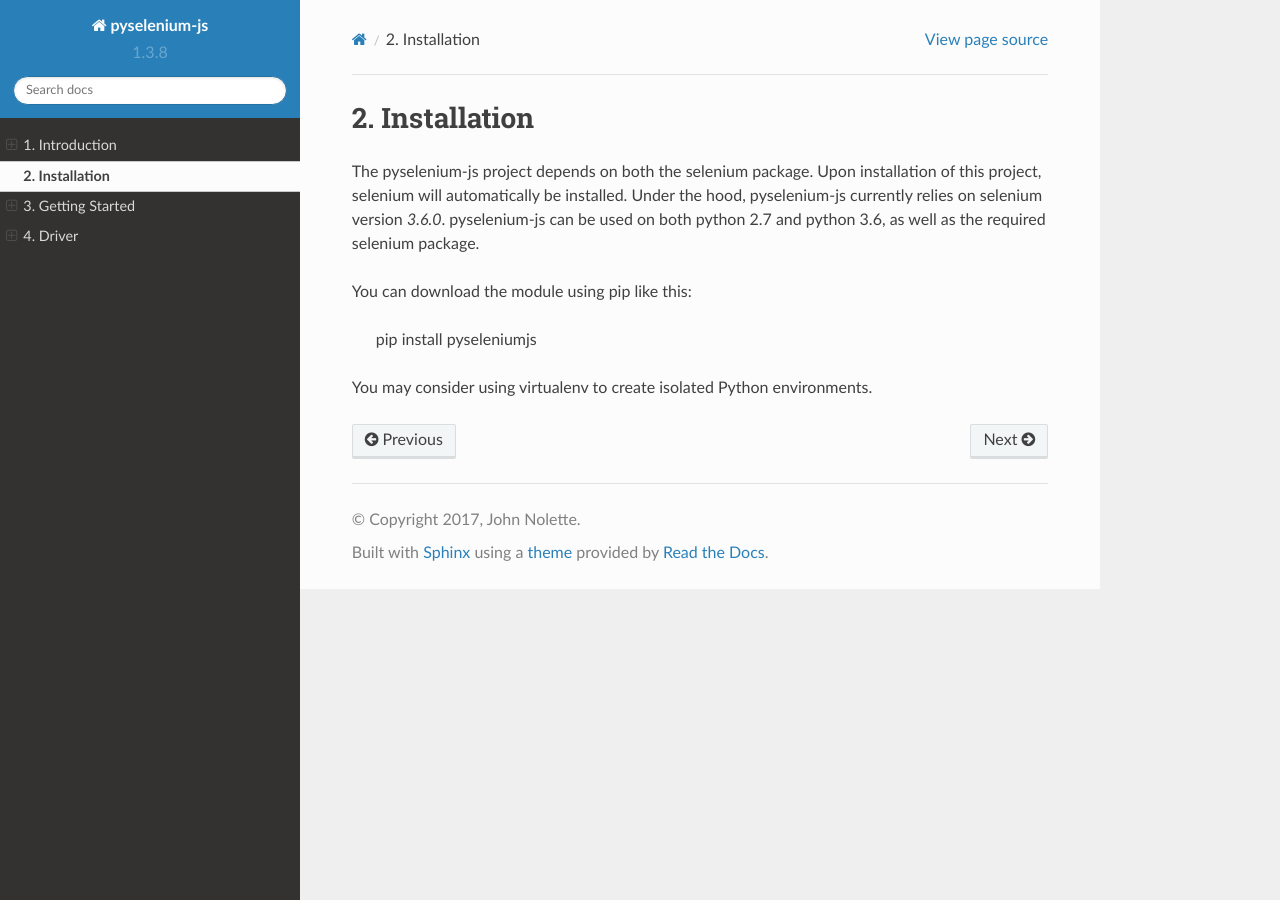
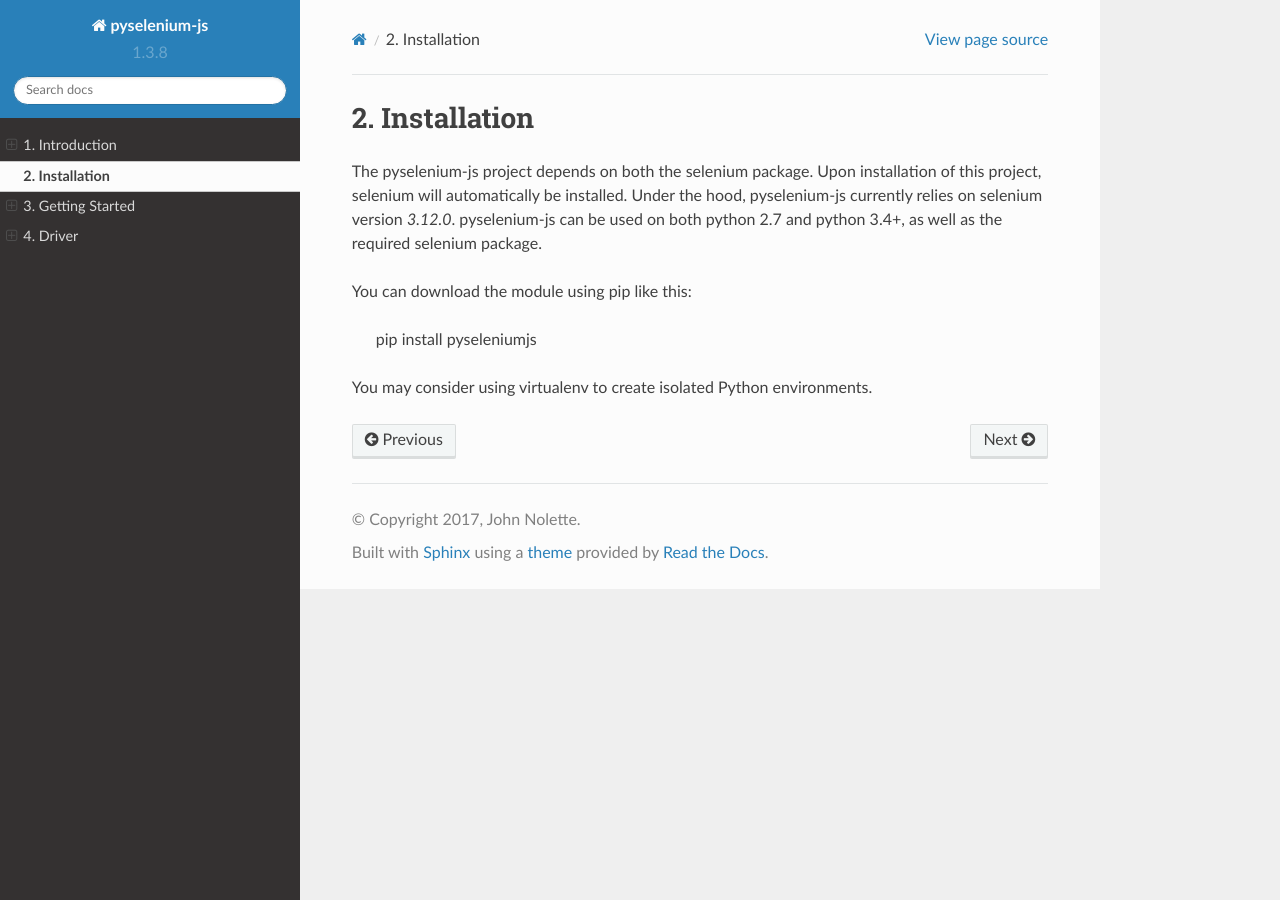
Before and after one commit to neetjn/pyselenium-js, a Sphinx documentation site: the page built from docs/installing.rst, in a window 1280 px wide. Built offline with Sphinx 7.4.7 and the Read the Docs theme 2.0.0, drawn with Linux system fonts in a browser that asks for light colours.

Commit message:
Updated version details in the docs

```diff
--- a/docs/installing.rst
+++ b/docs/installing.rst
@@ -4,8 +4,8 @@
 
 The pyselenium-js project depends on both the selenium package.
 Upon installation of this project, selenium will automatically be installed.
-Under the hood, pyselenium-js currently relies on selenium version `3.6.0`.
-pyselenium-js can be used on both python 2.7 and python 3.6, as well as the required selenium package.
+Under the hood, pyselenium-js currently relies on selenium version `3.12.0`.
+pyselenium-js can be used on both python 2.7 and python 3.4+, as well as the required selenium package.
 
 You can download the module using pip like this:
 
```
Also changed, not shown: README.md (+5 -5 lines).
